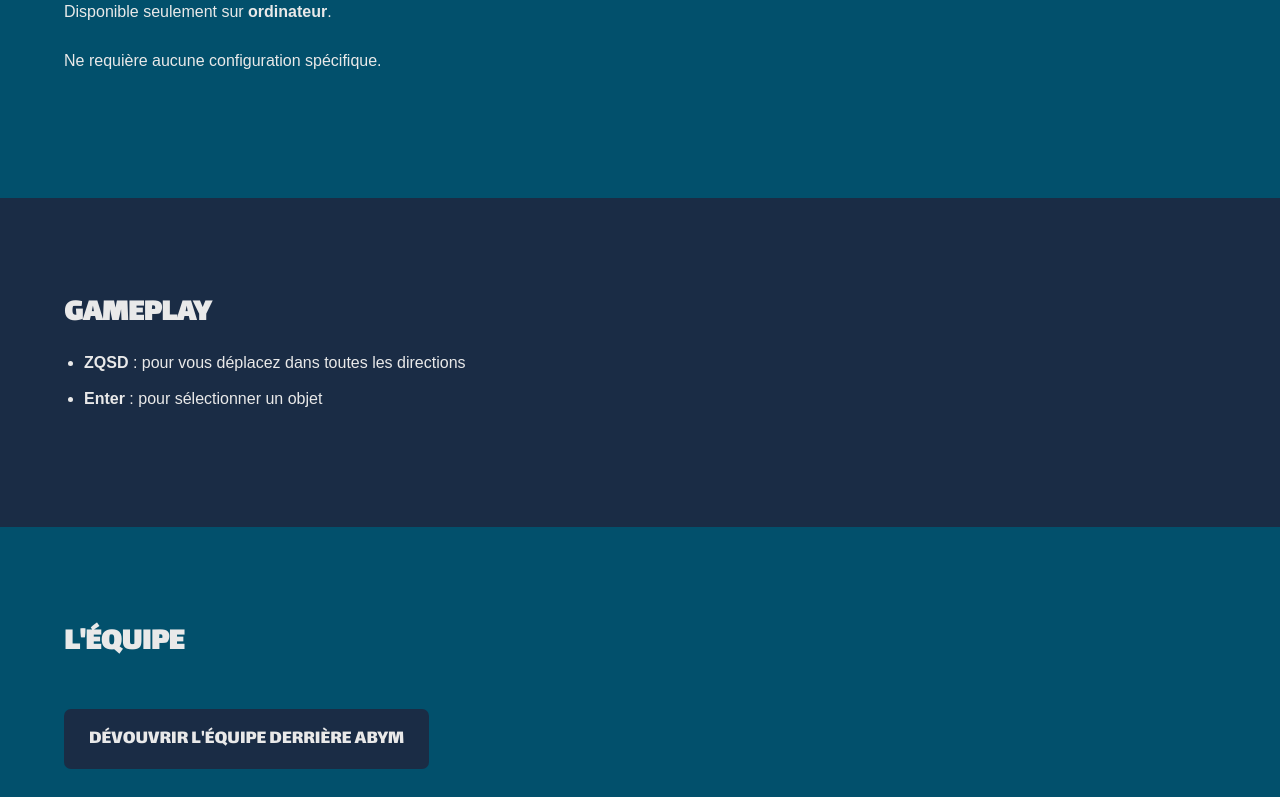
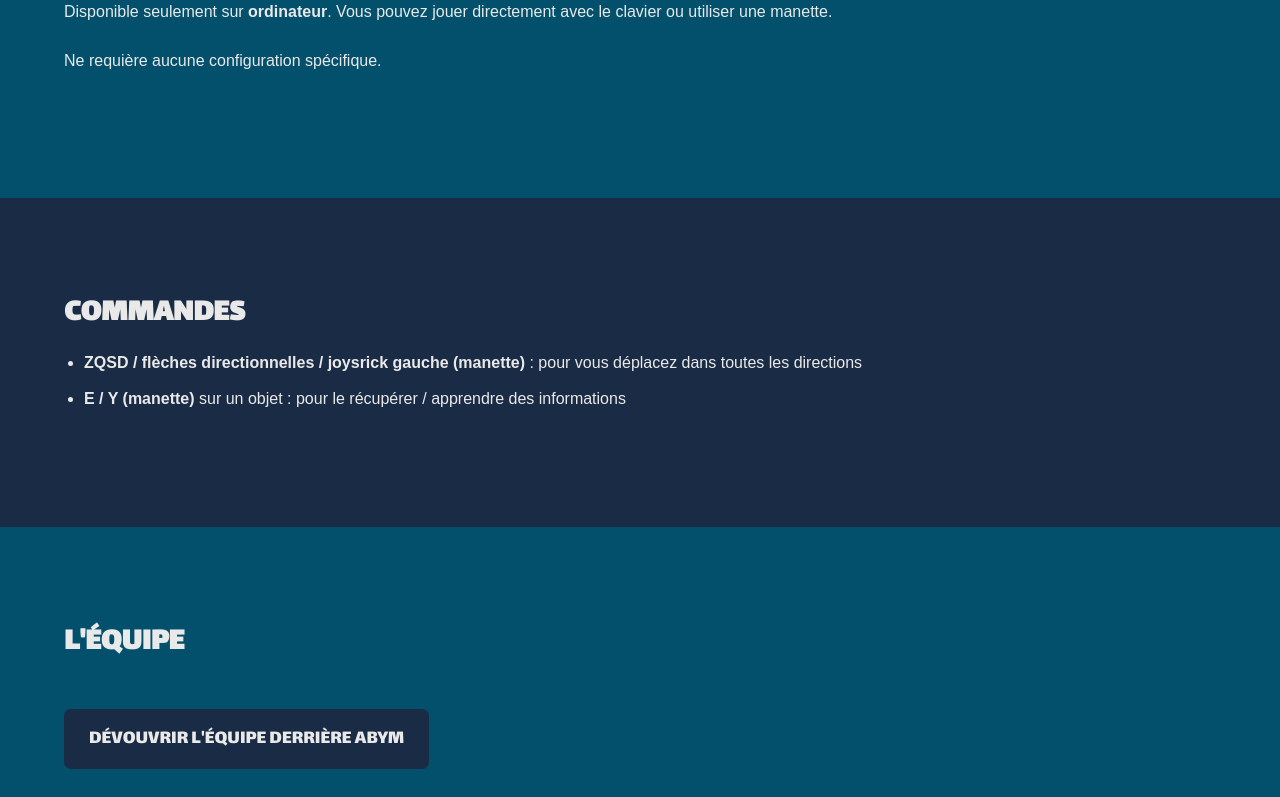
Before and after one commit to Aurelie-Runser/Abym, a Vue app: page /informations in a window 1280 px wide. Shown: the part 1170-1967 px from the top of the page. Built offline with nearby package versions, Linux system fonts and the light colour scheme; a web font is replaced by a local one.

Commit message:
ajout texte gameplay

```diff
--- a/src/views/InformationsView.vue
+++ b/src/views/InformationsView.vue
@@ -51,7 +51,7 @@ onBeforeUnmount(() => {
           </p>
 
           <p>
-            Disponible seulement sur <strong>ordinateur</strong>.
+            Disponible seulement sur <strong>ordinateur</strong>. Vous pouvez jouer directement avec le clavier ou utiliser une manette.
           </p>
 
           <p>
@@ -68,14 +68,14 @@ onBeforeUnmount(() => {
         <!-- <img id="" ref="" class="content-image" src="/perso/"/> -->
 
         <div class="textimage-content">
-          <h2>Gameplay</h2>
+          <h2>Commandes</h2>
 
           <ul class="my-liste">
             <li>
-              <strong>ZQSD</strong> : pour vous déplacez dans toutes les directions
+              <strong>ZQSD / flèches directionnelles / joysrick gauche (manette)</strong> : pour vous déplacez dans toutes les directions
             </li>
             <li>
-              <strong>Enter</strong> : pour sélectionner un objet
+              <strong>E / Y (manette)</strong> sur un objet : pour le récupérer / apprendre des informations
             </li>
           </ul>
         </div>
```
